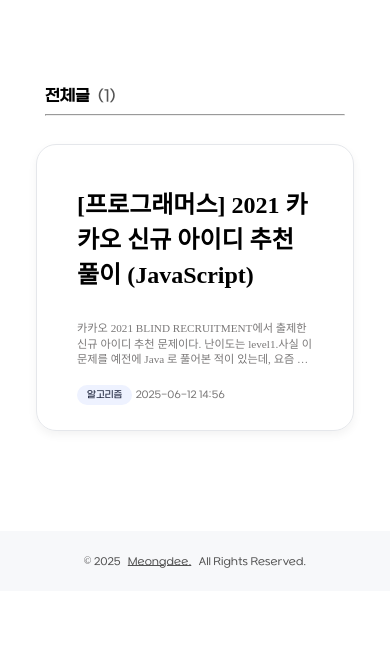
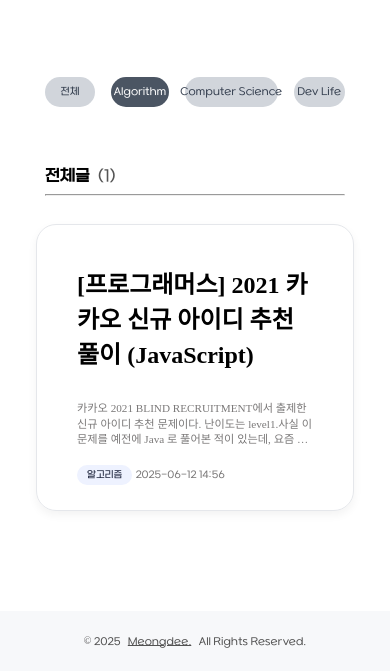
Before and after one commit to meongj/my-blog, an Astro site: page /posts/Algorithm in a window 390 px wide. Shown: the part 192-863 px from the top of the page. Built offline with nearby package versions, Linux system fonts and the light colour scheme; Astro itself is replaced by a stand-in of ours; a web font is replaced by a local one.

Commit message:
feat : 반응형 메뉴탭 추가, active hover 디자인 효과 추가

```diff
--- a/src/components/Header.astro
+++ b/src/components/Header.astro
@@ -13,7 +13,7 @@
   <div class="menu-container">
     <ul class="menu">
       <li>
-        posts
+        <a href="/posts" }>posts</a>
         {
           sortedSections.length > 0 && (
             <ul class="submenu">
--- a/src/layouts/SectionLayout.astro
+++ b/src/layouts/SectionLayout.astro
@@ -6,8 +6,22 @@
 import '../styles/main.css';
 import CardList from '../components/CardList.astro';
 import '../styles/section.css';
+import { sections } from '../../content/config.ts';
 
 const { title, posts } = Astro.props;
+
+// 메뉴 오름차순 정렬
+const sortedSections = [
+  '/posts',
+  ...sections.sort((a, b) => a.localeCompare(b)),
+];
+
+// 현재 경로 확인
+const currentPath = Astro.url.pathname;
+const currentSection =
+  currentPath === '/posts'
+    ? '/posts'
+    : currentPath.replace('/posts/', '').replace('%20', ' ');
 ---
 
 <!doctype html>
@@ -32,12 +46,32 @@
 
   <body>
     <Header />
+
     <!-- 섹션 제목 -->
     <div class="section-header">
       <h1 class="title">{title}</h1>
     </div>
     <!-- 카드 리스트 -->
     <main class="content">
+      <!-- 전체 포스팅 눌렀을 경우 메뉴탭 -->
+      <div class="menu-tab-container">
+        {
+          sortedSections.map((menu) => {
+            const isAllPosts = menu === '/posts';
+            const href = isAllPosts
+              ? '/posts'
+              : `/posts/${encodeURIComponent(menu)}`;
+            const text = isAllPosts ? '전체' : menu;
+            const isActive = currentSection === menu;
+
+            return (
+              <a className={`menu-tab ${isActive ? 'active' : ''}`} href={href}>
+                {text}
+              </a>
+            );
+          })
+        }
+      </div>
       <CardList posts={posts} />
     </main>
     <Footer />
@@ -52,3 +86,27 @@
     height: 100%;
   }
 </style>
+
+<script>
+  // 메뉴 탭 클릭 이벤트
+  document.addEventListener('DOMContentLoaded', function () {
+    const menuTabs = document.querySelectorAll('.menu-tab');
+
+    menuTabs.forEach((tab) => {
+      tab.addEventListener('click', function () {
+        // 모든 탭에서 active 제거
+        removeActiveTabs();
+        // 클릭된 탭에 active 클래스 추가
+        tab.classList.add('active');
+      });
+    });
+  });
+
+  function removeActiveTabs() {
+    const menuTabs = document.querySelectorAll('.menu-tab');
+
+    menuTabs.forEach((otherTab) => {
+      otherTab.classList.remove('active');
+    });
+  }
+</script>
--- a/src/styles/section.css
+++ b/src/styles/section.css
@@ -8,3 +8,41 @@
   display: inline;
   background: linear-gradient(transparent 50%, #e3d4f5 60%);
 }
+
+.menu-tab-container {
+  display: flex;
+  justify-content: left;
+  align-items: left;
+  gap: 16px;
+  margin-top: 30px;
+  padding: 10px 25px 10px 25px;
+}
+
+.menu-tab {
+  min-width: 30px;
+  height: 30px;
+  border-radius: 20px;
+  padding: 0px 10px 0px 10px;
+  background-color: #d1d5db;
+  border: none;
+  cursor: pointer;
+  display: flex;
+  align-items: center;
+  justify-content: center;
+  text-decoration: none;
+  color: #374151;
+  font-weight: 500;
+  font-size: x-small;
+  transition: all 0.3s ease;
+  white-space: nowrap;
+}
+
+.menu-tab:hover {
+  background-color: #4b5563;
+  color: white;
+}
+
+.menu-tab.active {
+  background-color: #4b5563;
+  color: white;
+}
```
Also changed, not shown: src/pages/posts.astro (added, +10 -0 lines).
